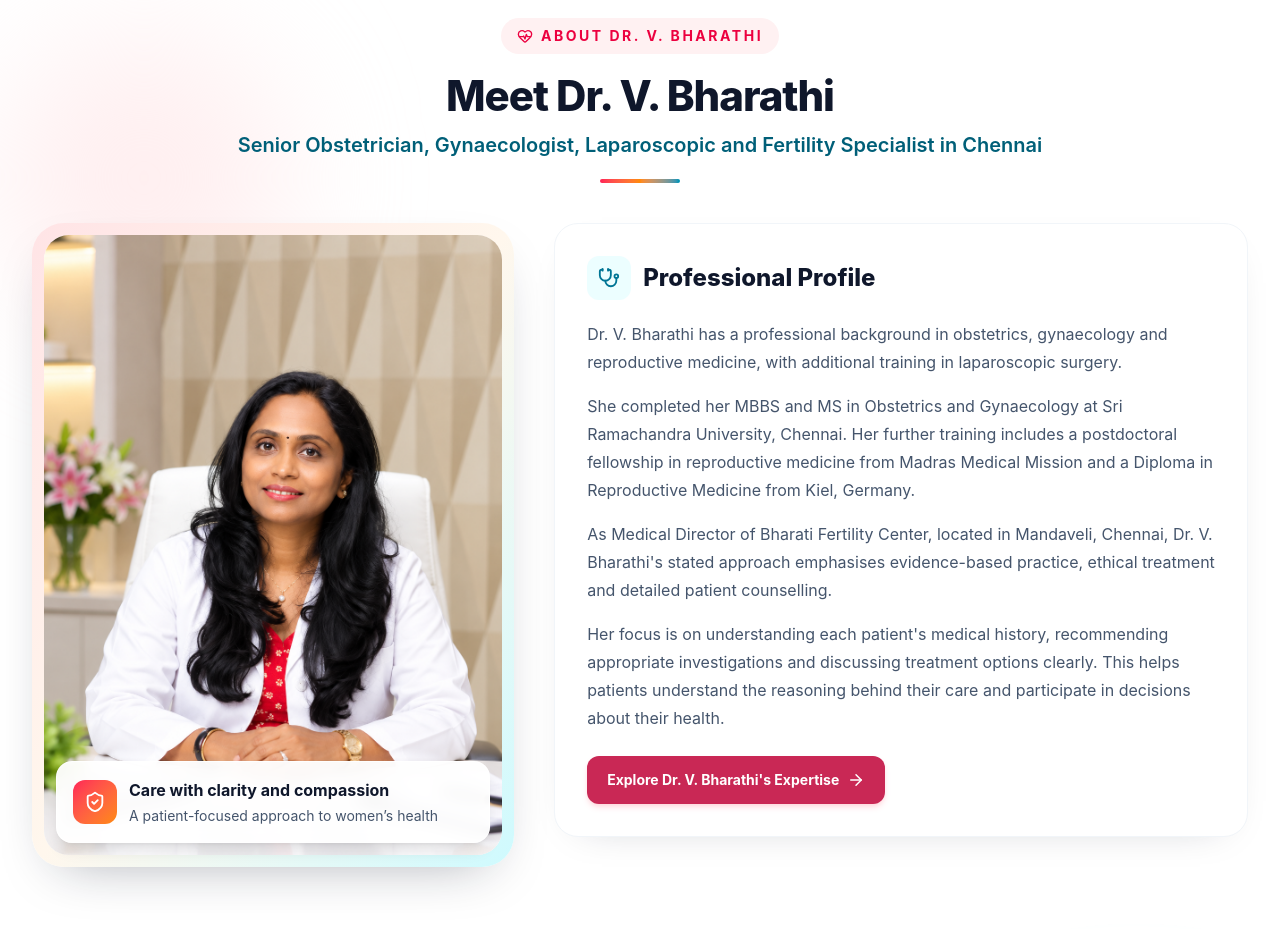
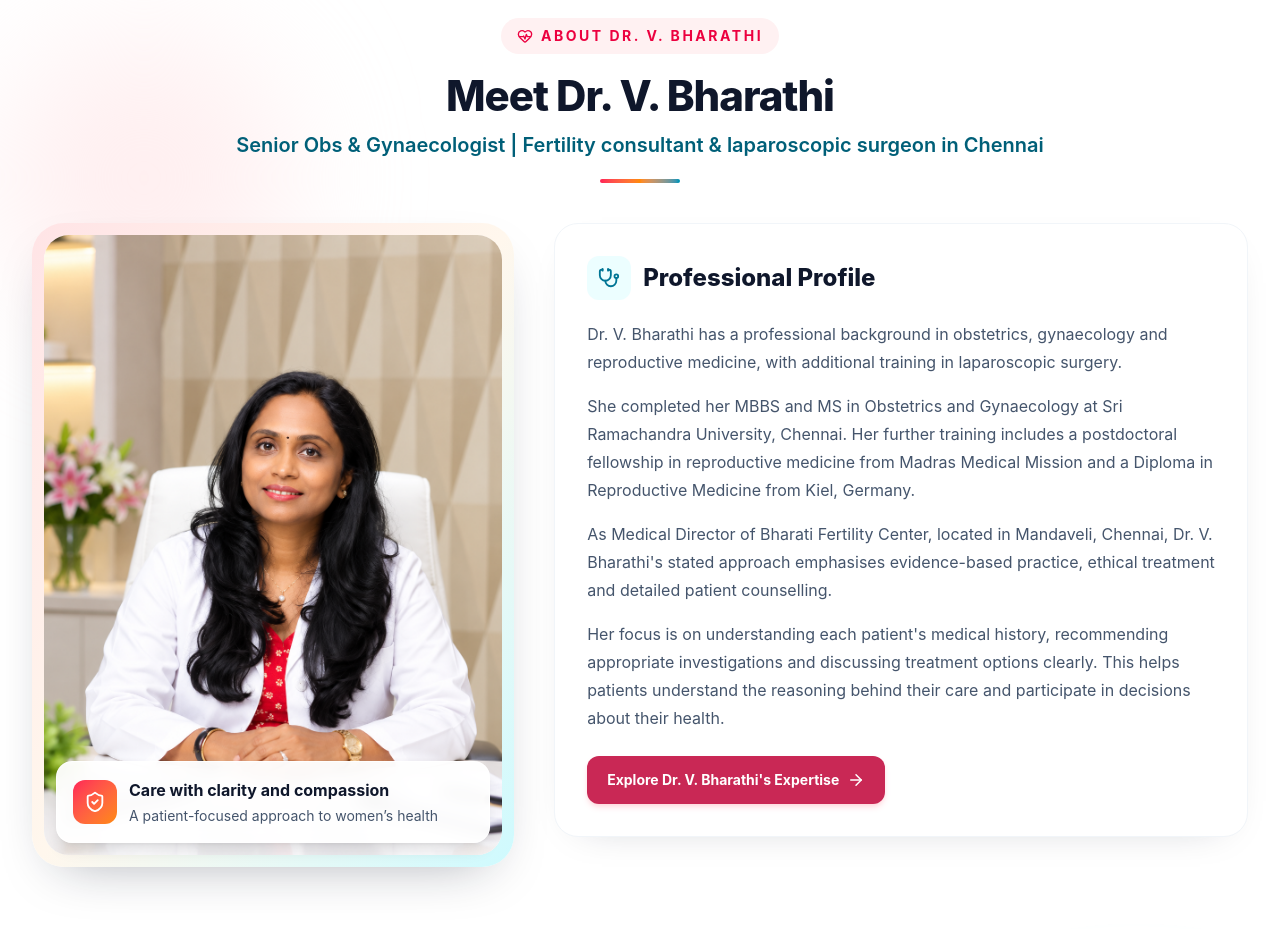
Before and after one commit to rakeshrich2596/Dr.Bharathi, a React (Vite) app: page / in a window 1280 px wide. Shown: the part 1300-2229 px from the top of the page. Built offline with nearby package versions, Linux system fonts and the light colour scheme.

Commit message:
completed

```diff
--- a/src/components/About.jsx
+++ b/src/components/About.jsx
@@ -60,7 +60,7 @@ export default function About() {
             Meet Dr. V. Bharathi
           </h2>
           <p className="mt-2 text-lg font-semibold text-cyan-800 sm:text-xl">
-            Senior Obstetrician, Gynaecologist, Laparoscopic and Fertility Specialist in Chennai
+            Senior Obs &amp; Gynaecologist | Fertility consultant & laparoscopic surgeon in Chennai
           </p>
           <div className="mx-auto mt-5 h-1 w-20 rounded-full bg-gradient-to-r from-rose-500 via-orange-400 to-cyan-600" />
         </div>
```
